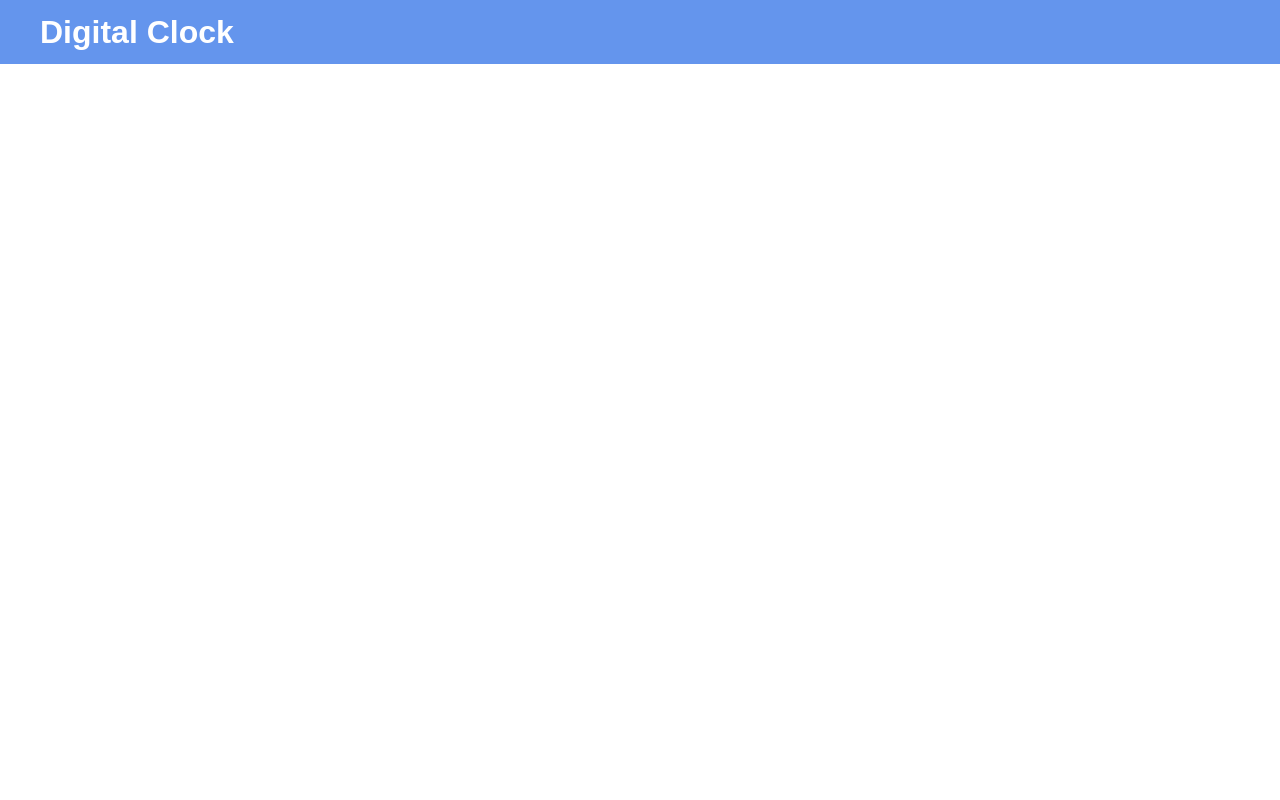
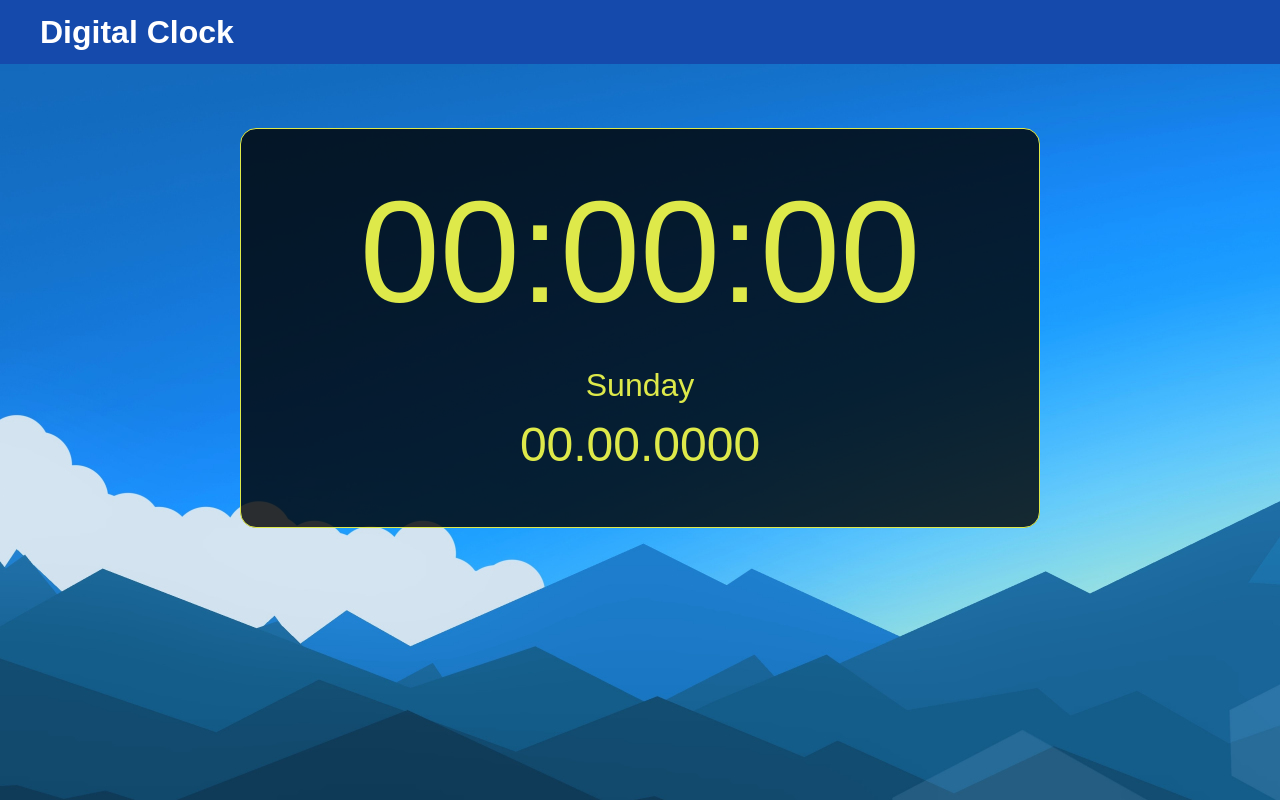
Before and after one commit to CastPJ/Digital-clock, a plain HTML site: page index.html in a window 1280 px wide. Drawn offline with Linux system fonts and the light colour scheme.

Commit message:
HTML & CSS now complete

```diff
--- a/index.html
+++ b/index.html
@@ -10,6 +10,13 @@
     <ul class="navbar">
       <h1 class="title">Digital Clock</h1>
     </ul>
+    <div class="body-container">
+      <div class="container">
+        <div class="hour intext" id="hour">00:00:00</div>
+        <div class="day intext" id="day">Sunday</div>
+        <div class="date intext" id="date">00.00.0000</div>
+      </div>
+    </div>
     <script src="app.js"></script>
   </body>
 </html>
--- a/style.css
+++ b/style.css
@@ -11,6 +11,7 @@
 }
 
 body {
+  background-image: url("./images/background-2.jpg");
   line-height: 1.5;
   -webkit-font-smoothing: antialiased;
 }
@@ -48,7 +49,7 @@ h6 {
 .navbar {
   height: 4rem;
   width: 100%;
-  background-color: rgb(100, 149, 237);
+  background-color: rgb(21, 74, 172);
 }
 
 .title {
@@ -56,3 +57,43 @@ h6 {
   font-family: Arial, Helvetica, sans-serif;
   padding-top: 0.5rem;
 }
+
+.body-container {
+  display: flex;
+  justify-content: center;
+  align-items: center;
+  margin-top: 5%;
+}
+
+.container {
+  width: 50rem;
+  height: 25rem;
+  background-color: rgba(0, 0, 0, 0.8);
+  border-radius: 1rem;
+  border: solid 1px rgb(222, 233, 74);
+  display: flex;
+  flex-direction: column;
+}
+
+.intext {
+  color: rgb(222, 233, 74);
+  font-family: Arial, Helvetica, sans-serif;
+  display: flex;
+  justify-content: center;
+}
+
+.hour {
+  flex: 50%;
+  padding-top: 1rem;
+  font-size: 9rem;
+}
+
+.day {
+  flex: 10%;
+  font-size: 2rem;
+}
+
+.date {
+  flex: 40%;
+  font-size: 3rem;
+}
```
Also changed, not shown: images/background-2.jpg (added), 1 other file.
